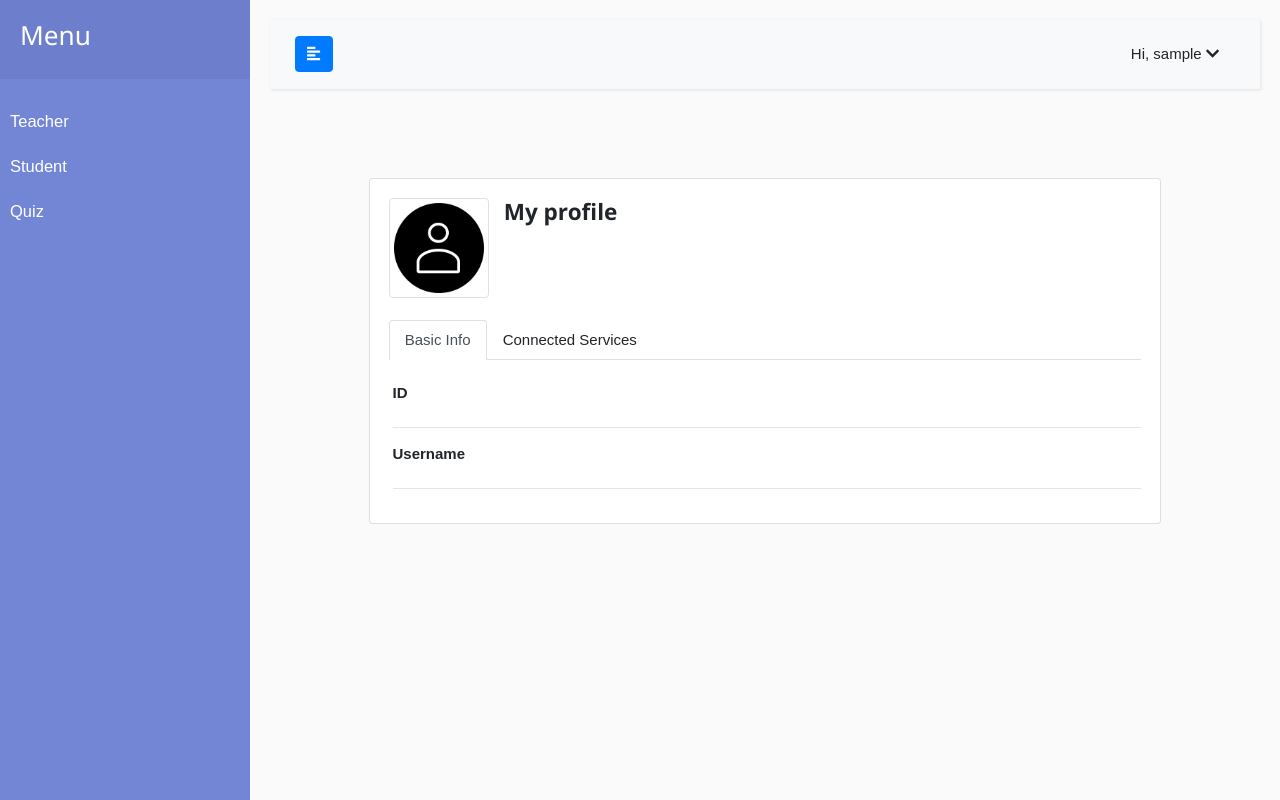
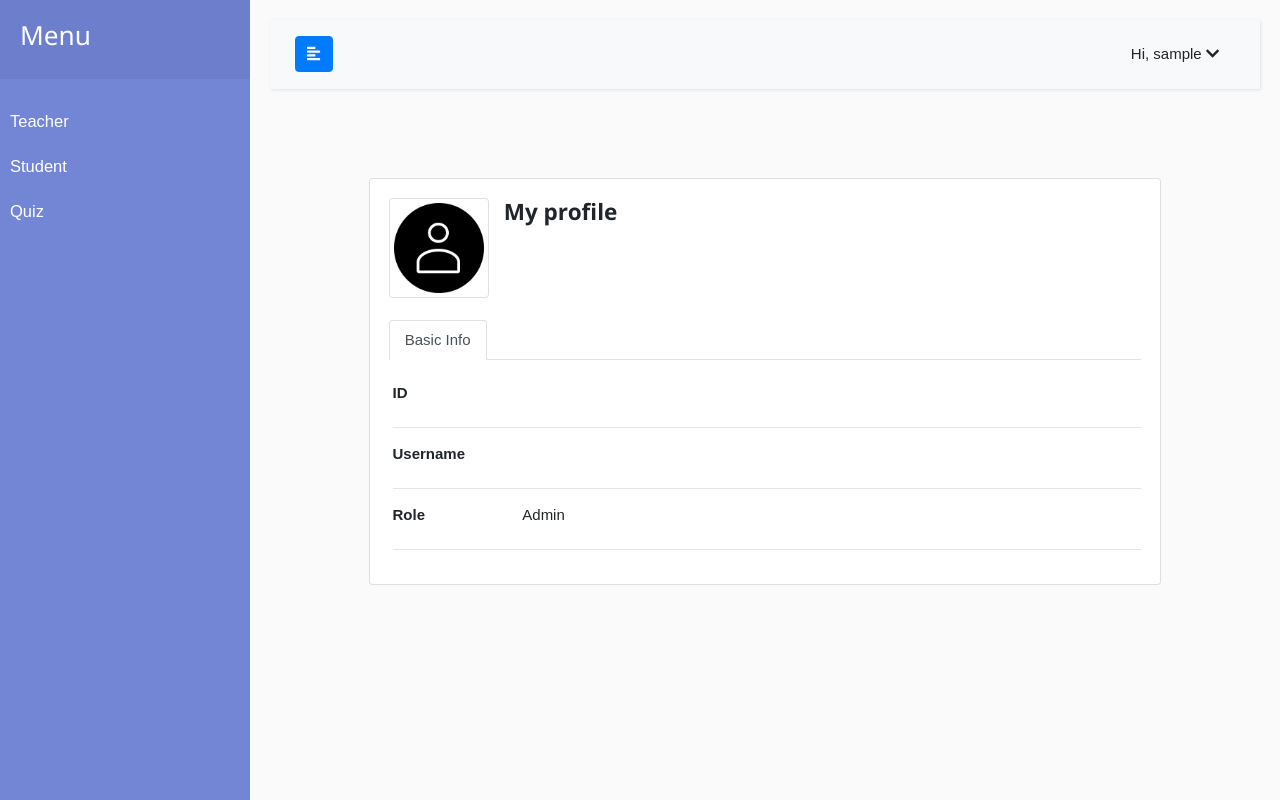
Before and after one commit to longdinhhoang7630/web_assign, a PHP site: page /admin/index.php in a window 1280 px wide. Run offline with PHP 8.4, Linux system fonts and the light colour scheme; the visitor is signed in with stand-in values (Sample User, id 1); data that the repository does not hold is empty; some libraries are stand-ins or nearby versions.

Commit message:
update some minor change in profile and listQuiz of student

```diff
--- a/admin/profile.php
+++ b/admin/profile.php
@@ -34,9 +34,9 @@
                         <li class="nav-item">
                            <a class="nav-link active" id="basicInfo-tab" data-toggle="tab" href="#basicInfo" role="tab" aria-controls="basicInfo" aria-selected="true">Basic Info</a>
                         </li>
-                        <li class="nav-item">
+                        <!-- <li class="nav-item">
                            <a class="nav-link" id="connectedServices-tab" data-toggle="tab" href="#connectedServices" role="tab" aria-controls="connectedServices" aria-selected="false">Connected Services</a>
-                        </li>
+                        </li> -->
                      </ul>
                      <div class="tab-content ml-1" id="myTabContent">
                         <div class="tab-pane fade show active" id="basicInfo" role="tabpanel" aria-labelledby="basicInfo-tab">
@@ -71,10 +71,20 @@
                               </div>
                            </div>
                            <hr />
+
+                           <div class="row">
+                              <div class="col-sm-3 col-md-2 col-5">
+                                 <label style="font-weight:bold;">Role</label>
+                              </div>
+                              <div class="col-md-8 col-6">
+                                Admin
+                              </div>
+                           </div>
+                           <hr />
                         </div>
-                        <div class="tab-pane fade" id="connectedServices" role="tabpanel" aria-labelledby="ConnectedServices-tab">
+                        <!-- <div class="tab-pane fade" id="connectedServices" role="tabpanel" aria-labelledby="ConnectedServices-tab">
                            Facebook, Google, Twitter Account that are connected to this account
-                        </div>
+                        </div> -->
                      </div>
                   </div>
                </div>
```
Also changed, not shown: student/listQuiz.php (+6 -1 lines), student/profile.php (+4 -4 lines), teacher/profile.php (+4 -4 lines).
